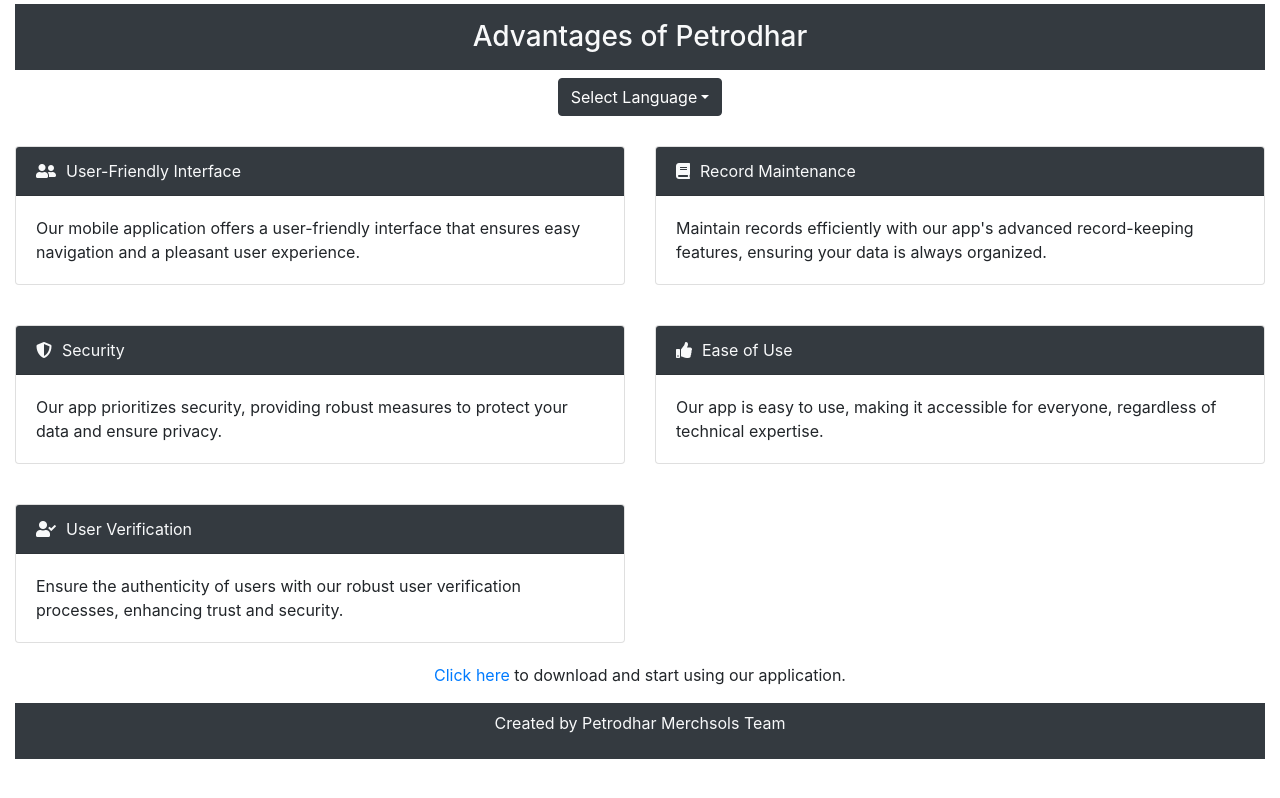
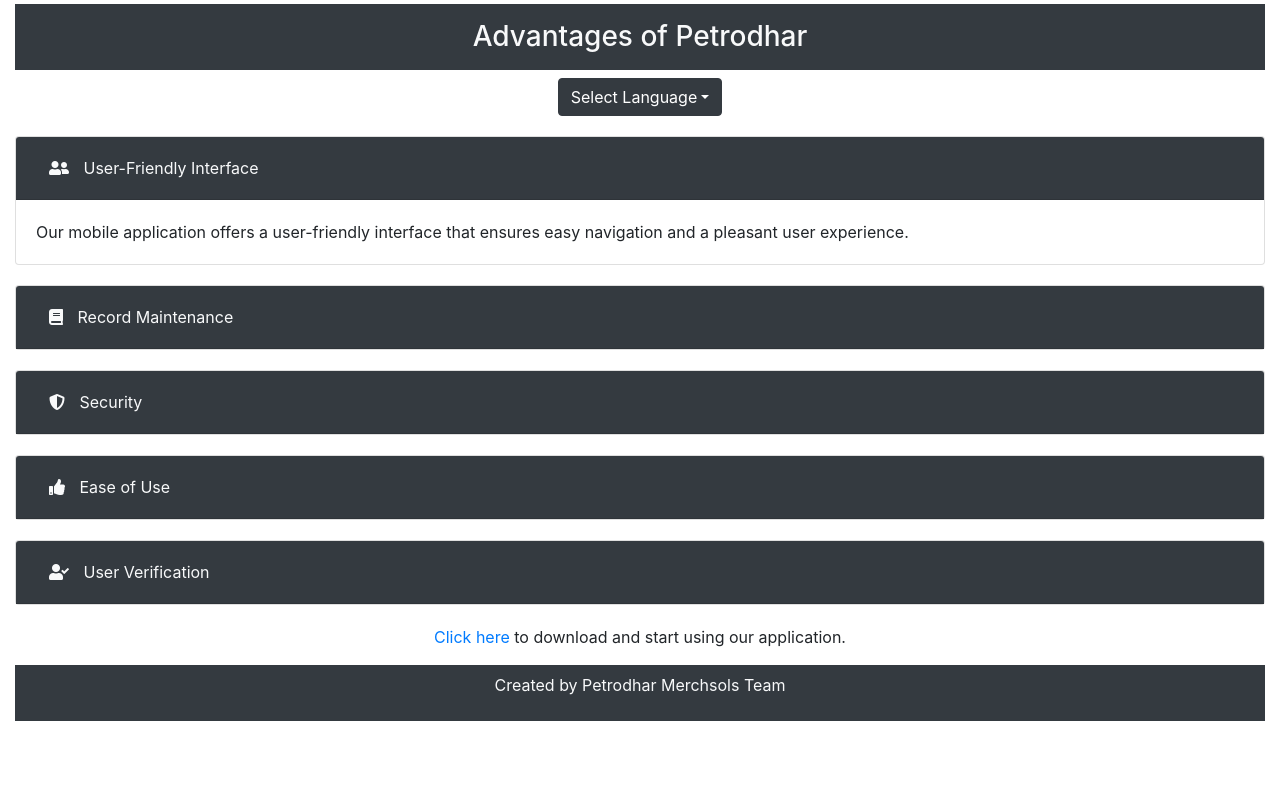
Before and after one commit to DebasisP15/PetrodharAdvantage, a plain HTML site: page index.html in a window 1280 px wide. Drawn offline with nearby package versions, Linux system fonts and the light colour scheme.

Commit message:
changed the card to accordion

```diff
--- a/index.html
+++ b/index.html
@@ -41,13 +41,19 @@
             </div>
         </div>
     </div>
-    <div class="row" id="advantages">
-        <div class="col-md-6 advantage-card">
-            <div class="card">
-                <div class="card-header bg-dark text-light text-center">
-                    <i class="fas fa-user-friends"></i>
-                    <span data-lang-en="User-Friendly Interface" data-lang-te="ఉపయోగించడానికి సులభమైన ఇంటర్‌ఫేస్" data-lang-hi="उपयोगकर्ता-अनुकूल इंटरफेस"></span>
-                </div>
+
+    <div id="accordion">
+        <!-- User-Friendly Interface -->
+        <div class="card advantage-card">
+            <div class="card-header bg-dark text-light" id="headingOne">
+                <h5 class="mb-0">
+                    <button class="btn btn-link text-light" data-toggle="collapse" data-target="#collapseOne" aria-expanded="true" aria-controls="collapseOne">
+                        <i class="fas fa-user-friends"></i> <span data-lang-en="User-Friendly Interface" data-lang-te="ఉపయోగించడానికి సులభమైన ఇంటర్‌ఫేస్" data-lang-hi="उपयोगकर्ता-अनुकूल इंटरफेस"></span>
+                    </button>
+                </h5>
+            </div>
+
+            <div id="collapseOne" class="collapse show" aria-labelledby="headingOne" data-parent="#accordion">
                 <div class="card-body">
                     <p class="card-text" data-lang-en="Our mobile application offers a user-friendly interface that ensures easy navigation and a pleasant user experience."
                         data-lang-te="మా మొబైల్ అనువర్తనం సులభంగా నావిగేషన్ మరియు సంతోషకరమైన వినియోగదారుని అనుభవాన్ని నిర్ధారించే ఉపయోగించడానికి సులభమైన ఇంటర్‌ఫేస్‌ను అందిస్తుంది."
@@ -55,12 +61,18 @@
                 </div>
             </div>
         </div>
-        <div class="col-md-6 advantage-card">
-            <div class="card">
-                <div class="card-header bg-dark text-light text-center">
-                    <i class="fas fa-book"></i>
-                    <span data-lang-en="Record Maintenance" data-lang-te="రికార్డ్ నిర్వహణ" data-lang-hi="रिकॉर्ड रखरखाव"></span>
-                </div>
+
+        <!-- Record Maintenance -->
+        <div class="card advantage-card">
+            <div class="card-header bg-dark text-light" id="headingTwo">
+                <h5 class="mb-0">
+                    <button class="btn btn-link text-light" data-toggle="collapse" data-target="#collapseTwo" aria-expanded="false" aria-controls="collapseTwo">
+                        <i class="fas fa-book"></i> <span data-lang-en="Record Maintenance" data-lang-te="రికార్డ్ నిర్వహణ" data-lang-hi="रिकॉर्ड रखरखाव"></span>
+                    </button>
+                </h5>
+            </div>
+
+            <div id="collapseTwo" class="collapse" aria-labelledby="headingTwo" data-parent="#accordion">
                 <div class="card-body">
                     <p class="card-text" data-lang-en="Maintain records efficiently with our app's advanced record-keeping features, ensuring your data is always organized."
                         data-lang-te="మీ డేటా ఎల్లప్పుడూ వ్యవస్థీకృతంగా ఉండేలా మా యాప్ యొక్క అధునాతన రికార్డ్-కీపింగ్ ఫీచర్లతో రికార్డులను సమర్థవంతంగా నిర్వహించండి."
@@ -68,12 +80,18 @@
                 </div>
             </div>
         </div>
-        <div class="col-md-6 advantage-card">
-            <div class="card">
-                <div class="card-header bg-dark text-light text-center">
-                    <i class="fas fa-shield-alt"></i>
-                    <span data-lang-en="Security" data-lang-te="భద్రత" data-lang-hi="सुरक्षा"></span>
-                </div>
+
+        <!-- Security -->
+        <div class="card advantage-card">
+            <div class="card-header bg-dark text-light" id="headingThree">
+                <h5 class="mb-0">
+                    <button class="btn btn-link text-light" data-toggle="collapse" data-target="#collapseThree" aria-expanded="false" aria-controls="collapseThree">
+                        <i class="fas fa-shield-alt"></i> <span data-lang-en="Security" data-lang-te="భద్రత" data-lang-hi="सुरक्षा"></span>
+                    </button>
+                </h5>
+            </div>
+
+            <div id="collapseThree" class="collapse" aria-labelledby="headingThree" data-parent="#accordion">
                 <div class="card-body">
                     <p class="card-text" data-lang-en="Our app prioritizes security, providing robust measures to protect your data and ensure privacy."
                         data-lang-te="మా యాప్ భద్రతకు ప్రాధాన్యత ఇస్తుంది, మీ డేటాను రక్షించడానికి మరియు గోప్యతను నిర్ధారించడానికి బలమైన చర్యలను అందిస్తుంది."
@@ -81,25 +99,18 @@
                 </div>
             </div>
         </div>
-        <!-- <div class="col-md-6 advantage-card">
-            <div class="card">
-                <div class="card-header bg-dark text-light text-center">
-                    <i class="fas fa-tachometer-alt"></i>
-                    <span data-lang-en="Speed" data-lang-te="వేగం" data-lang-hi="गति"></span>
-                </div>
-                <div class="card-body">
-                    <p class="card-text" data-lang-en="Experience fast performance with our mobile application, designed to operate efficiently and quickly."
-                        data-lang-te="సమర్థవంతంగా మరియు వేగంగా పనిచేయడానికి రూపొందించిన మా మొబైల్ అనువర్తనంతో వేగవంతమైన పనితీరును అనుభవించండి."
-                        data-lang-hi="हमारे मोबाइल एप्लिकेशन के साथ तेज़ प्रदर्शन का अनुभव करें, जो कुशलता और तेजी से संचालित होने के लिए डिज़ाइन किया गया है।"></p>
-                </div>
+
+        <!-- Ease of Use -->
+        <div class="card advantage-card">
+            <div class="card-header bg-dark text-light" id="headingFour">
+                <h5 class="mb-0">
+                    <button class="btn btn-link text-light" data-toggle="collapse" data-target="#collapseFour" aria-expanded="false" aria-controls="collapseFour">
+                        <i class="fas fa-thumbs-up"></i> <span data-lang-en="Ease of Use" data-lang-te="ఉపయోగించడానికి సులభం" data-lang-hi="उपयोग में आसानी"></span>
+                    </button>
+                </h5>
             </div>
-        </div> -->
-        <div class="col-md-6 advantage-card">
-            <div class="card">
-                <div class="card-header bg-dark text-light text-center">
-                    <i class="fas fa-thumbs-up"></i>
-                    <span data-lang-en="Ease of Use" data-lang-te="ఉపయోగించడానికి సులభం" data-lang-hi="उपयोग में आसानी"></span>
-                </div>
+
+            <div id="collapseFour" class="collapse" aria-labelledby="headingFour" data-parent="#accordion">
                 <div class="card-body">
                     <p class="card-text" data-lang-en="Our app is easy to use, making it accessible for everyone, regardless of technical expertise."
                         data-lang-te="మా యాప్ ఉపయోగించడానికి సులభం, సాంకేతిక నైపుణ్యం లేకుండా అందరికీ అందుబాటులో ఉంటుంది."
@@ -107,12 +118,18 @@
                 </div>
             </div>
         </div>
-        <div class="col-md-6 advantage-card">
-            <div class="card">
-                <div class="card-header bg-dark text-light text-center">
-                    <i class="fas fa-user-check"></i>
-                    <span data-lang-en="User Verification" data-lang-te="వినియోగదారు ధృవీకరణ" data-lang-hi="उपयोगकर्ता सत्यापन"></span>
-                </div>
+
+        <!-- User Verification -->
+        <div class="card advantage-card">
+            <div class="card-header bg-dark text-light" id="headingFive">
+                <h5 class="mb-0">
+                    <button class="btn btn-link text-light" data-toggle="collapse" data-target="#collapseFive" aria-expanded="false" aria-controls="collapseFive">
+                        <i class="fas fa-user-check"></i> <span data-lang-en="User Verification" data-lang-te="వినియోగదారు ధృవీకరణ" data-lang-hi="उपयोगकर्ता सत्यापन"></span>
+                    </button>
+                </h5>
+            </div>
+
+            <div id="collapseFive" class="collapse" aria-labelledby="headingFive" data-parent="#accordion">
                 <div class="card-body">
                     <p class="card-text" data-lang-en="Ensure the authenticity of users with our robust user verification processes, enhancing trust and security."
                         data-lang-te="మా బలమైన వినియోగదారు ధృవీకరణ ప్రక్రియలతో వినియోగదారుల ప్రామాణికతను నిర్ధారించండి, నమ్మకం మరియు భద్రతను పెంచుతుంది."
@@ -121,6 +138,7 @@
             </div>
         </div>
     </div>
+
     <div>
         <p class="text-center"><a href="https://petrodhar.com/Dealer/download.html">Click here</a> to download and start using our application.</p>
     </div>
@@ -138,7 +156,6 @@
             el.textContent = el.getAttribute('data-lang-' + lang);
         });
     }
-    // Set default
     // Set default language to English
     setLanguage('en');
 </script>
```
